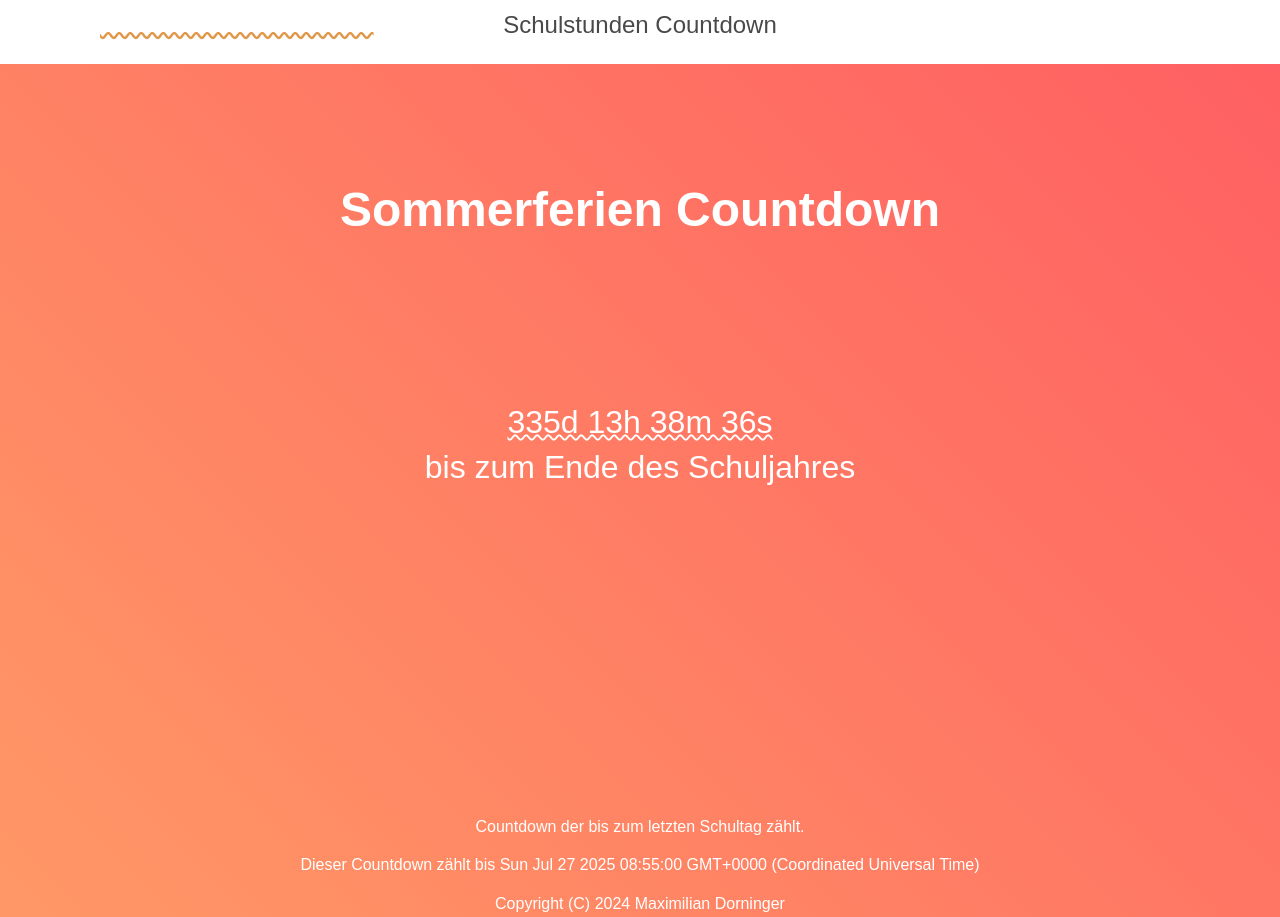
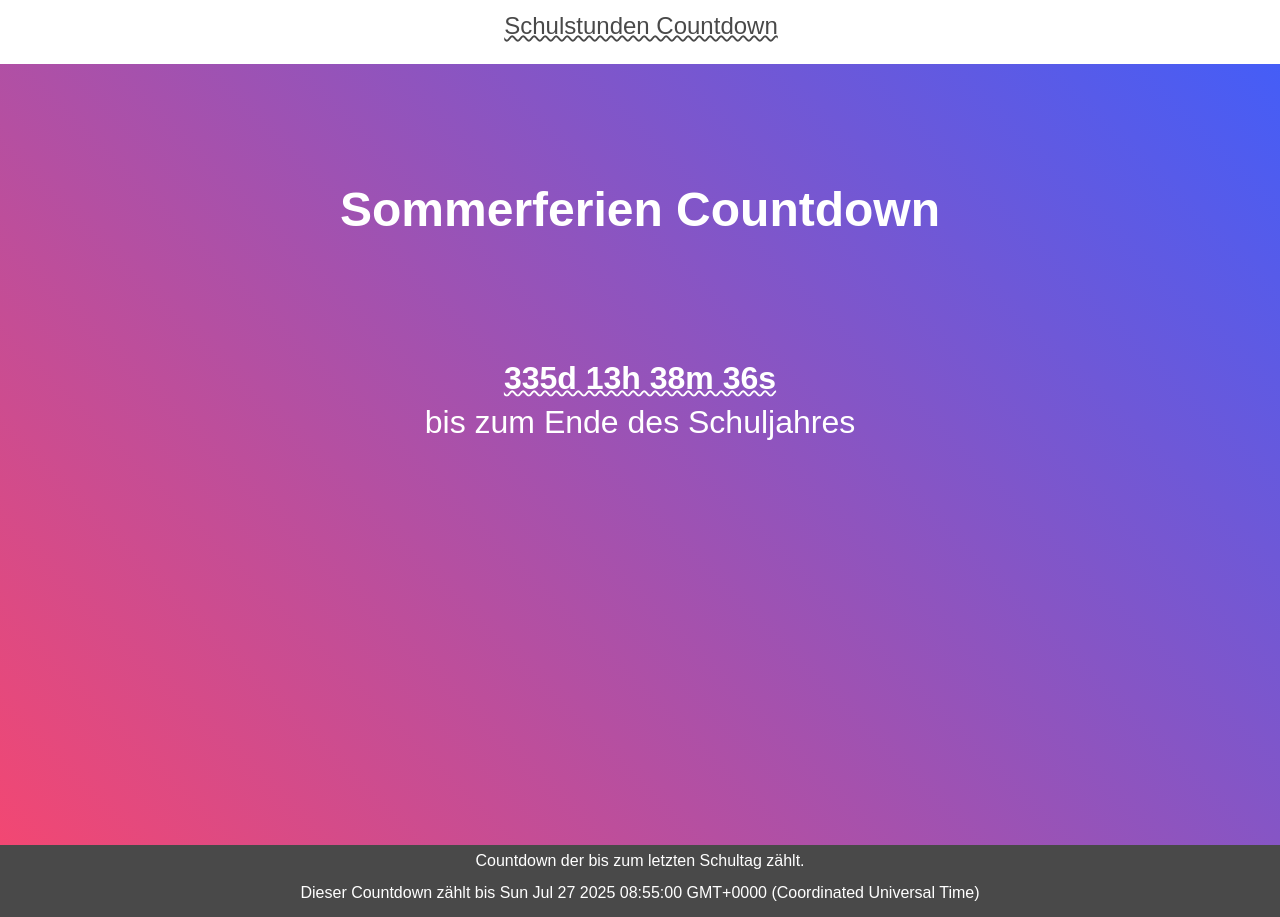
Before and after one commit to CookieDude24/school-day-countdown, a plain HTML site: page source/html/sommerferien-countdown.html in a window 1280 px wide. Shown: the top 917 px of the page. Drawn offline with Linux system fonts and the light colour scheme.

Commit message:
work on misc stuff

```diff
--- a/source/css/style.css
+++ b/source/css/style.css
@@ -83,28 +83,39 @@ textarea {
 /* ==========================================================================
    Author's custom styles
    ========================================================================== */
-:root{
+
+
+:root {
   color-scheme: light dark;
 
-  --light-bg: linear-gradient(45deg,#59C173,#a17fe0,#5D26C1);
+  --bg: linear-gradient(45deg, #FC466B, #3F5EFB);
+
+  --footer-color: white;
+  --footer-bg: #494949;
+
   --light-color: white;
-  --light-highlight: white;
-  --light-highlight-secondary: #494949;
-  --light-highlight-hover: #E09748;
+  --light-nav-bg: white;
+  --light-nav-color: #494949;
 
-  --dark-bg: linear-gradient(45deg,#03001e,#7303c0,#ec38bc,#fdeff9);
   --dark-color: ghostwhite;
-  --dark-highlight: #8faade;
-  --dark-highlight-secondary: #5A87E0;
-  --dark-highlight-hover: #E09748;
+  --dark-nav-bg: ghostwhite;
+  --dark-nav-color: #494949;
 }
+
+@media screen and (prefers-color-scheme: dark) {
+  :root {
+    --bg: linear-gradient(45deg, #C33764, #1D2671);
+
+  }
+}
+
 body {
   display: flex;
   justify-content: space-evenly;
   flex-direction: column;
   height: 120vh;
-  background: linear-gradient(45deg,#ff9966,#ff5e62);
-  color: light-dark(var(--light-color),var(--dark-color));
+  background: var(--bg);
+  color: light-dark(var(--light-color), var(--dark-color));
   font-family: Arial, sans-serif;
   align-items: center;
   text-align: center;
@@ -112,28 +123,43 @@ body {
   margin: 0;
   overflow-x: hidden;
 }
-main,header{
+
+main, header {
   height: 50vh;
 }
 
-footer{
+main{
+  margin-top: 10vh;
+}
+footer {
   justify-content: space-between;
-  margin-top: auto;
+  margin-top: 50vh;
   font-size: 0.5em;
   height: 20vh;
+  display: block;
+  width: 100vw;
+  background-color: var(--footer-bg);
 }
-h1{
+footer p{
+  background-color: var(--footer-bg);
+  margin: 0;
+  padding: 5px;
+
+}
+
+h1 {
   font-size: xxx-large;
 }
 
-#time{
+#time {
   text-decoration: underline wavy;
   text-decoration-thickness: 0.15rem;
-  color: light-dark(var(--light-highlight),var(--dark-highlight));
+  color: light-dark(var(--light-color), var(--dark-color));
   display: block;
+  font-weight: bolder;
+}
 
-}
-nav{
+nav {
   display: block;
   width: 100vw;
   height: 4rem;
@@ -141,51 +167,63 @@ nav{
   margin-top: 5rem;
   padding-bottom: 0;
   position: relative;
-  background-color: light-dark(var(--light-color),var(--dark-color));
+  background-color: light-dark(var(--light-nav-bg), var(--dark-nav-bg));
+
+
 }
 
-nav a{
+nav a {
   display: inline-block;
-  color: light-dark(var(--light-highlight-secondary),var(--dark-highlight-secondary));
+  color: light-dark(var(--light-nav-color), var(--dark-nav-color));
   font-size: 1.5rem;
   padding-top: 0.5rem;
-  text-decoration: none;
   overflow: hidden;
-  width: fit-content;
+  width: 100vw;
   margin: auto;
+  text-decoration-style: wavy;
+  text-decoration-thickness: 0.15rem;
+}
 
+nav a:hover {
+  animation: shake 0.8s infinite;
+}
 
-  &:after {
-    position: absolute;
-    top: 0px;
-    width: fit-content;
-    left: 100px;
-    right: 0;
-    overflow: hidden;
-    bottom: 0;
-    white-space: nowrap;
-    content: attr(data-text);
-    color: transparent;
-    line-height: 1.8;
-    text-decoration: underline;
-    text-decoration-style: wavy;
-    text-decoration-color: light-dark(var(--light-highlight-hover),var(--dark-highlight-hover));
+@keyframes shake {
+  0% {
+    transform: translate(1px, 1px) rotate(0deg);
   }
+  10% {
+    transform: translate(-1px, -2px) rotate(-1deg);
+  }
+  20% {
+    transform: translate(-3px, 0px) rotate(1deg);
+  }
+  30% {
+    transform: translate(3px, 2px) rotate(0deg);
+  }
+  40% {
+    transform: translate(1px, -1px) rotate(1deg);
+  }
+  50% {
+    transform: translate(-1px, 2px) rotate(-1deg);
+  }
+  60% {
+    transform: translate(-3px, 1px) rotate(0deg);
+  }
+  70% {
+    transform: translate(3px, 1px) rotate(-1deg);
+  }
+  80% {
+    transform: translate(-1px, -1px) rotate(1deg);
+  }
+  90% {
+    transform: translate(1px, 2px) rotate(0deg);
+  }
+  100% {
+    transform: translate(1px, -2px) rotate(-1deg);
 
-  &:hover:after {
-    animation: wavy-slide 5s linear infinite;
-    overflow: hidden;
   }
 }
-
-
-@keyframes wavy-slide {
-  to {
-    margin-left: -51%;
-  }
-}
-
-
 
 /* ==========================================================================
    Helper classes
@@ -275,9 +313,9 @@ nav a{
 }
 
 @media print,
-  (-webkit-min-device-pixel-ratio: 1.25),
-  (min-resolution: 1.25dppx),
-  (min-resolution: 120dpi) {
+(-webkit-min-device-pixel-ratio: 1.25),
+(min-resolution: 1.25dppx),
+(min-resolution: 120dpi) {
   /* Style adjustments for high resolution devices */
 }
 
--- a/source/html/sommerferien-countdown.html
+++ b/source/html/sommerferien-countdown.html
@@ -24,8 +24,8 @@
 <body>
   <header><nav><div class="bar"></div><a data-text="Schulstunden Countdown" href="../index.html">Schulstunden Countdown</a><div class="bar"></div></nav><h1>Sommerferien Countdown</h1></header>
   <main>
-      <div id="countdown_value">
-       &infin;h bis zum Ende des Schuljahres
+      <div id="countdown_value"><div id="time">
+       &infin;h</div> bis zum Ende des Schuljahres
       </div>
   </main>
   <footer>
```
